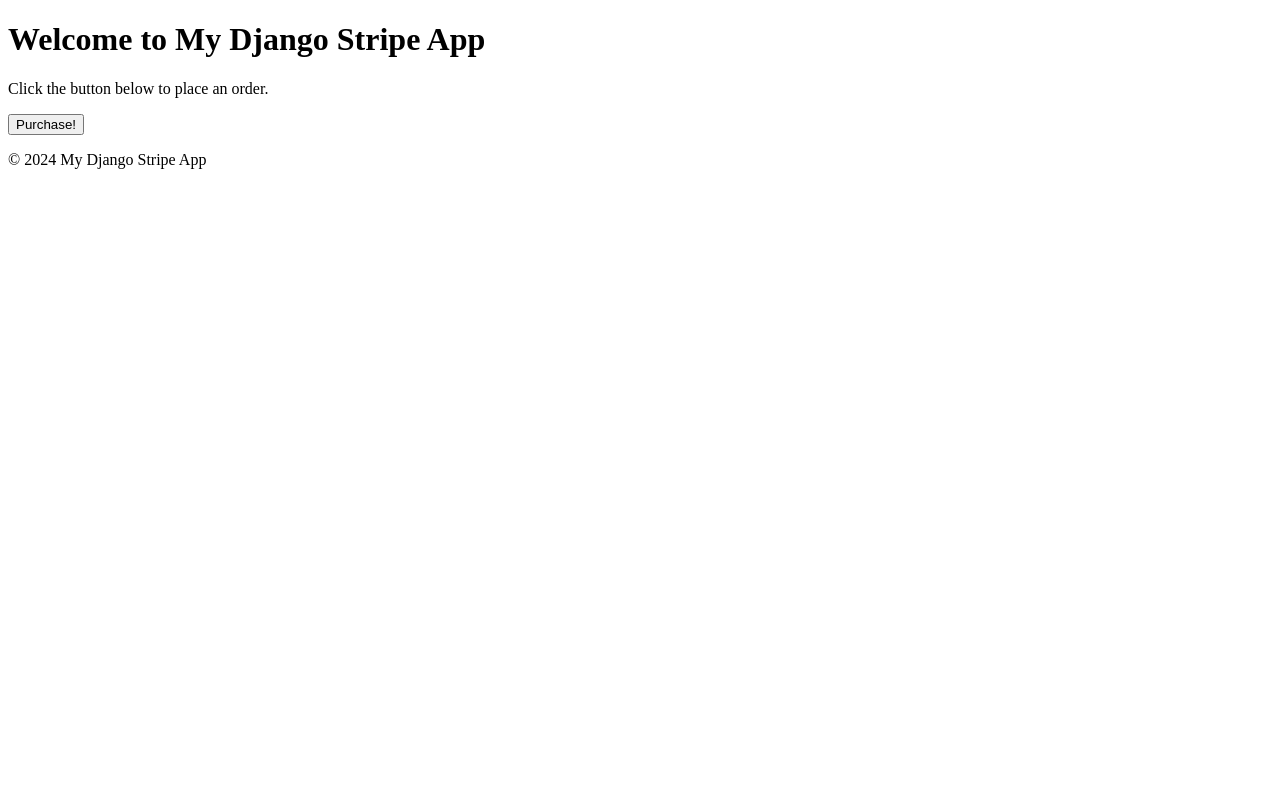
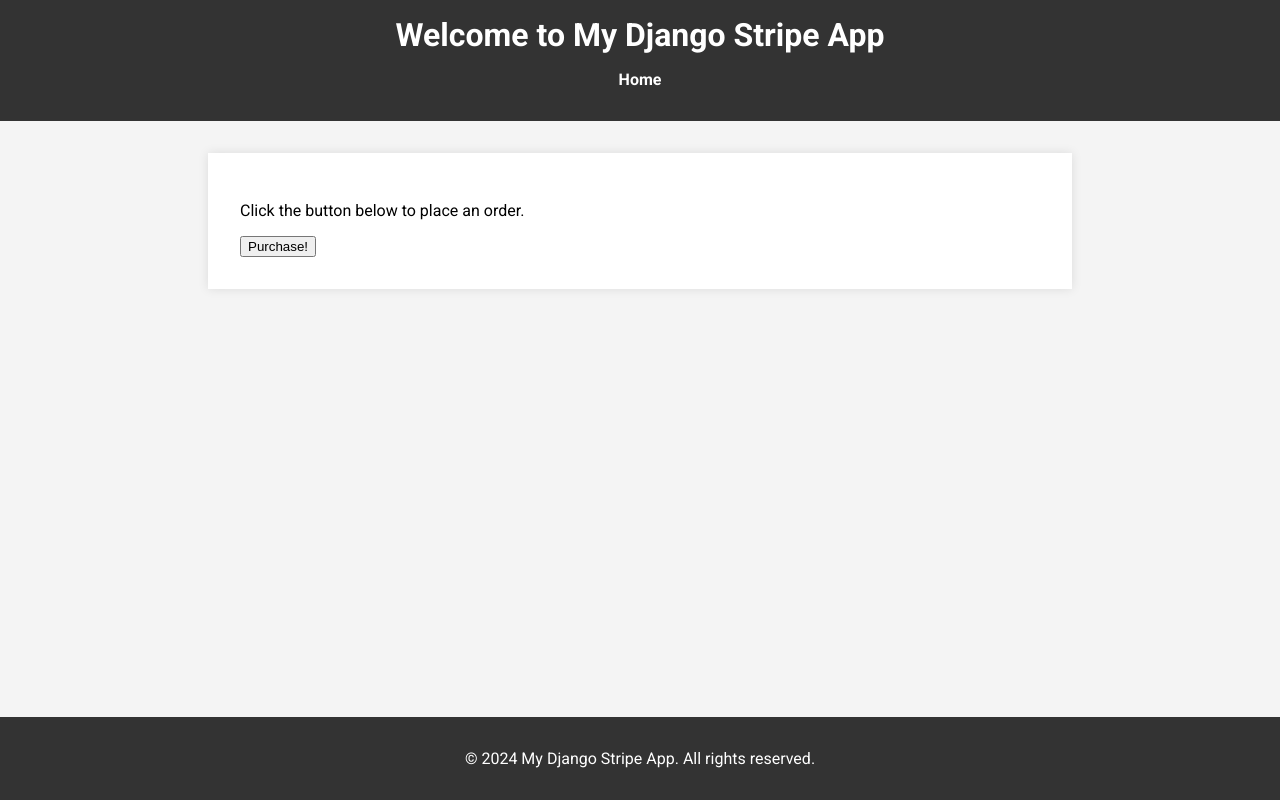
Before and after one commit to uocli/django_stripe, a Django app: page / in a window 1280 px wide. Run offline with Django 5.2, Linux system fonts and the light colour scheme.

Commit message:
updated ui

```diff
--- a/django_project/django_project/settings.py
+++ b/django_project/django_project/settings.py
@@ -116,6 +116,9 @@
 # https://docs.djangoproject.com/en/5.1/howto/static-files/
 
 STATIC_URL = "static/"
+STATICFILES_DIRS = [
+    os.path.join(BASE_DIR, "static"),
+]
 
 # Default primary key field type
 # https://docs.djangoproject.com/en/5.1/ref/settings/#default-auto-field
--- /dev/null
+++ b/django_project/static/css/styles.css
@@ -0,0 +1,53 @@
+/* static/css/styles.css */
+body {
+    font-family: 'Roboto', Arial, sans-serif;
+    margin: 0;
+    padding: 0;
+    background-color: #f4f4f4;
+}
+
+header {
+    background-color: #333;
+    color: #fff;
+    padding: 1rem 0;
+    text-align: center;
+}
+
+header h1 {
+    margin: 0;
+}
+
+nav ul {
+    list-style: none;
+    padding: 0;
+    text-align: center;
+}
+
+nav ul li {
+    display: inline;
+    margin: 0 1rem;
+}
+
+nav ul li a {
+    color: #fff;
+    text-decoration: none;
+    font-weight: bold;
+}
+
+main.container {
+    padding: 2rem;
+    background-color: #fff;
+    margin: 2rem auto;
+    max-width: 800px;
+    box-shadow: 0 0 10px rgba(0, 0, 0, 0.1);
+}
+
+footer {
+    text-align: center;
+    padding: 1rem 0;
+    background-color: #333;
+    color: #fff;
+    position: fixed;
+    width: 100%;
+    bottom: 0;
+}
--- a/django_project/templates/base.html
+++ b/django_project/templates/base.html
@@ -1,21 +1,28 @@
+{% load static %}
 <!DOCTYPE html>
 <html lang="en">
 <head>
     <meta charset="UTF-8">
     <meta name="viewport" content="width=device-width, initial-scale=1.0">
     <title>{% block title %}Django Stripe App{% endblock %}</title>
-    {#    <link rel="stylesheet" href="{% static 'css/styles.css' %}">#}
+    <link rel="stylesheet" href="{% static 'css/styles.css' %}">
+    <link href="https://fonts.googleapis.com/css2?family=Roboto:wght@400;700&display=swap" rel="stylesheet">
 </head>
 <body>
 <header>
     <h1>Welcome to My Django Stripe App</h1>
+    <nav>
+        <ul>
+            <li><a href="{% url 'home' %}">Home</a></li>
+        </ul>
+    </nav>
 </header>
-<main>
+<main class="container">
     {% block content %}
     {% endblock %}
 </main>
 <footer>
-    <p>&copy; {% now "Y" %} My Django Stripe App</p>
+    <p>&copy; {% now "Y" %} My Django Stripe App. All rights reserved.</p>
 </footer>
 {% block scripts %}
 {% endblock %}
```
